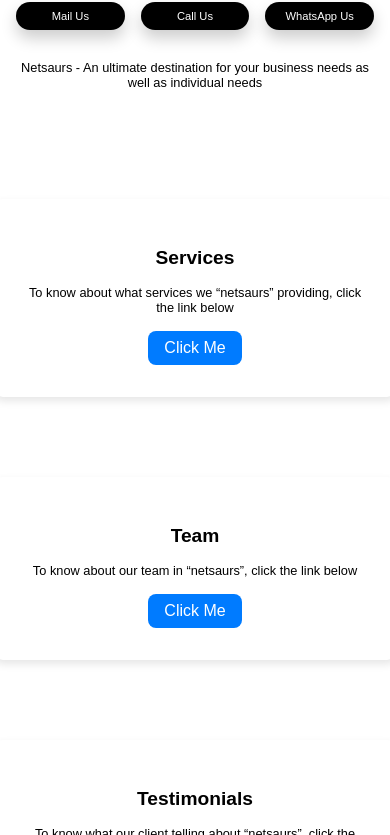
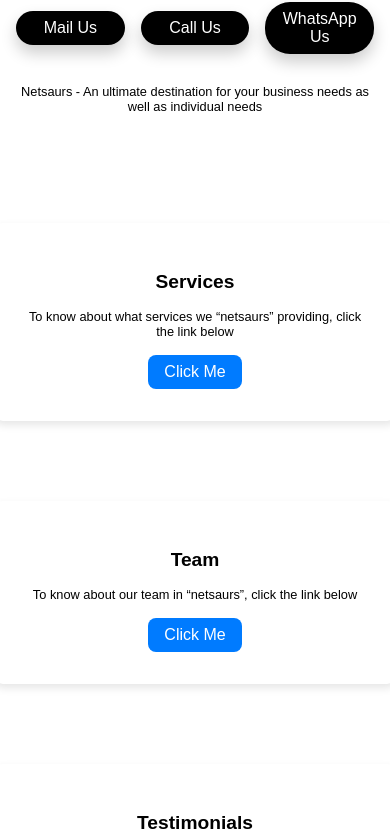
Before and after one commit to netsaurs/website, a plain HTML site: page index.html in a window 390 px wide. Shown: the part 104-939 px from the top of the page. Drawn offline with nearby package versions, Linux system fonts and the light colour scheme.

Commit message:
Update styles.css

```diff
--- a/styles.css
+++ b/styles.css
@@ -133,7 +133,6 @@
     }
 
     .contact-info a {
-        font-size: 0.7rem;
         width: 50%;
         text-align: center;
     }
```
